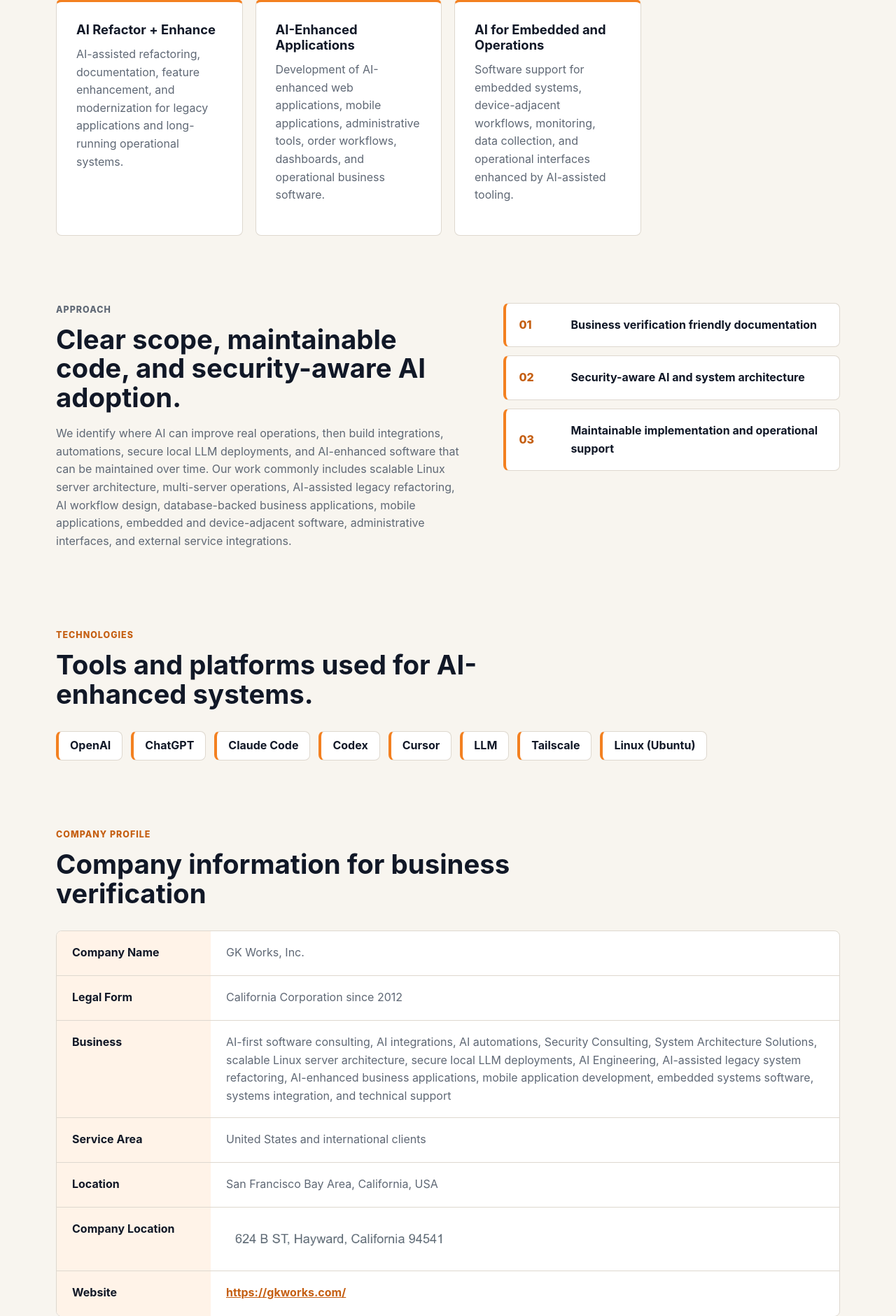
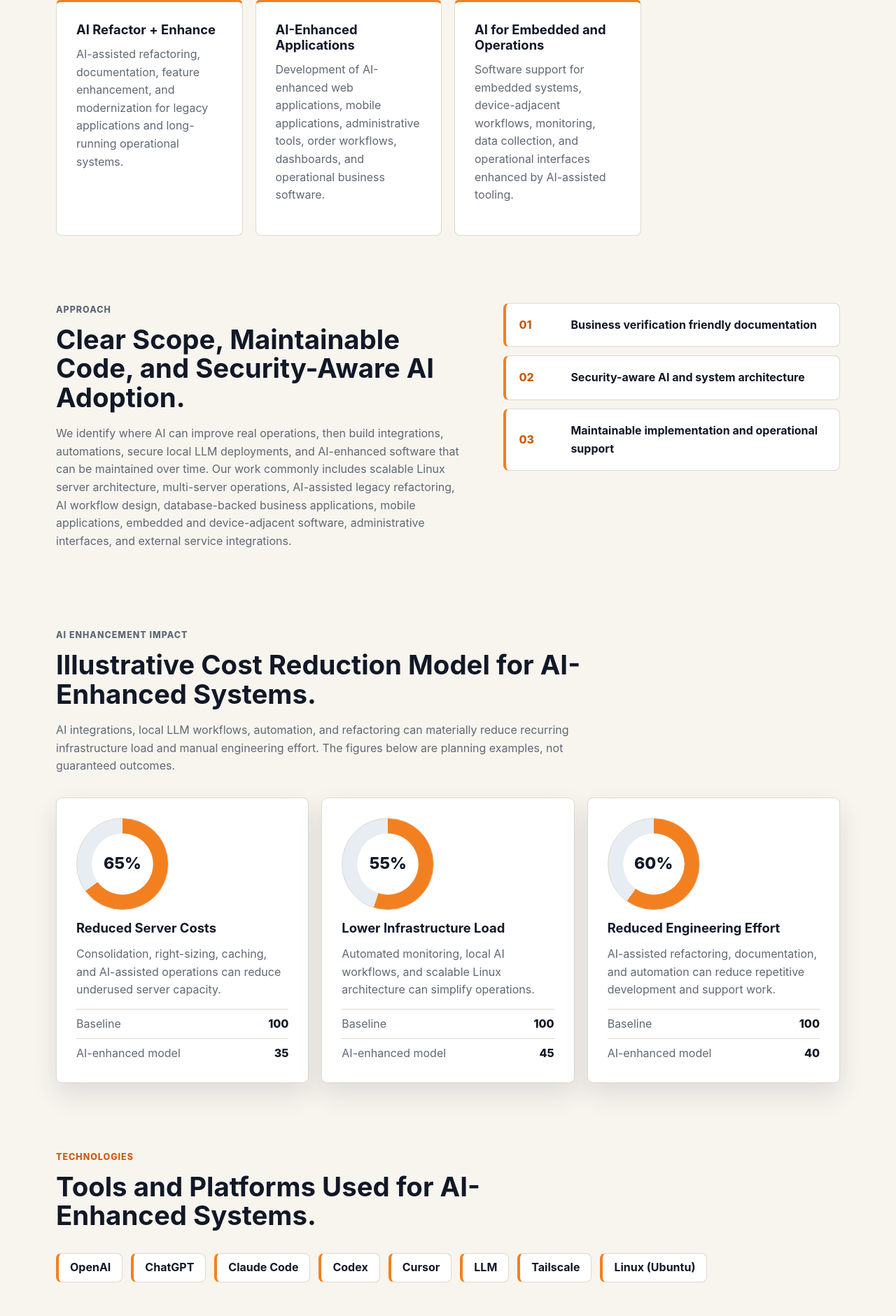
Before and after one commit to gkw/gkworks.com, a Flask app: page / in a window 1280 px wide. Shown: the part 1852-3733 px from the top of the page at 70% size. Run offline with Flask 3, Linux system fonts and the light colour scheme.

Commit message:
Add AI cost impact charts

```diff
--- a/static/styles.css
+++ b/static/styles.css
@@ -447,6 +447,83 @@ h3 {
   gap: 12px;
 }
 
+.impact-section p {
+  color: var(--muted);
+}
+
+.impact-grid {
+  display: grid;
+  grid-template-columns: repeat(3, 1fr);
+  gap: 18px;
+}
+
+.impact-card {
+  display: grid;
+  justify-items: start;
+  gap: 14px;
+  padding: 28px;
+  background: var(--white);
+  border: 1px solid var(--line);
+  border-radius: 8px;
+  box-shadow: var(--shadow);
+}
+
+.pie-chart {
+  --reduction: 50;
+  width: 132px;
+  aspect-ratio: 1;
+  display: grid;
+  place-items: center;
+  border-radius: 50%;
+  background:
+    radial-gradient(circle at center, var(--white) 0 47%, transparent 48%),
+    conic-gradient(var(--orange) calc(var(--reduction) * 1%), #e7edf2 0);
+  border: 1px solid var(--line);
+}
+
+.pie-chart span {
+  color: #111827;
+  font-size: 1.45rem;
+  font-weight: 820;
+}
+
+.impact-card h3 {
+  margin-bottom: 0;
+}
+
+.impact-card p {
+  margin-bottom: 0;
+}
+
+.impact-card dl {
+  display: grid;
+  gap: 8px;
+  width: 100%;
+  margin: 0;
+}
+
+.impact-card dl div {
+  display: flex;
+  justify-content: space-between;
+  gap: 16px;
+  padding-top: 8px;
+  border-top: 1px solid var(--line);
+}
+
+.impact-card dt,
+.impact-card dd {
+  margin: 0;
+}
+
+.impact-card dt {
+  color: var(--muted);
+}
+
+.impact-card dd {
+  color: #111827;
+  font-weight: 800;
+}
+
 .technology-grid span {
   display: inline-flex;
   align-items: center;
@@ -616,6 +693,7 @@ h3 {
   .trust-band,
   .service-grid,
   .split-section,
+  .impact-grid,
   .document-grid,
   .contact-section {
     grid-template-columns: 1fr;
--- a/templates/index.html
+++ b/templates/index.html
@@ -21,6 +21,7 @@
       </a>
       <nav class="site-nav" aria-label="Main navigation">
         <a href="#services">Services</a>
+        <a href="#impact">Impact</a>
         <a href="#technologies">Technologies</a>
         <a href="#profile">Company</a>
         <a href="#contact">Contact</a>
@@ -37,7 +38,7 @@
         >
         <div class="hero-overlay"></div>
         <div class="hero-content">
-          <p class="eyebrow">AI-first software consulting for integrations and automations</p>
+          <p class="eyebrow">AI-First Software Consulting for Integrations and Automations</p>
           <h1 id="hero-title">AI-Enhanced Software Engineering for Practical Business Systems.</h1>
           <p class="hero-copy">
             GK Works, Inc., California Corporation since 2012, provides AI-first software consulting for
@@ -70,7 +71,7 @@
       <section class="heritage-section" aria-label="Company continuity">
         <div class="heritage-content">
           <p class="eyebrow">Continuity</p>
-          <h2>Established presence, modern AI engineering focus.</h2>
+          <h2>Established Presence, Modern AI Engineering Focus.</h2>
           <p>
             GK Works, Inc. combines long-running software operations with AI integrations,
             AI automations, secure local AI systems, and AI-assisted refactoring for practical
@@ -82,7 +83,7 @@
       <section class="section" id="services">
         <div class="section-heading">
           <p class="eyebrow">Services</p>
-          <h2>AI integrations, AI automations, security, and scalable architecture.</h2>
+          <h2>AI Integrations, AI Automations, Security, and Scalable Architecture.</h2>
         </div>
         <div class="service-grid">
           <article class="service-card">
@@ -140,7 +141,7 @@
       <section class="section split-section">
         <div>
           <p class="eyebrow">Approach</p>
-          <h2>Clear scope, maintainable code, and security-aware AI adoption.</h2>
+          <h2>Clear Scope, Maintainable Code, and Security-Aware AI Adoption.</h2>
           <p>
             We identify where AI can improve real operations, then build integrations,
             automations, secure local LLM deployments, and AI-enhanced software that can be
@@ -166,10 +167,57 @@
         </div>
       </section>
 
+      <section class="section impact-section" id="impact">
+        <div class="section-heading">
+          <p class="eyebrow">AI Enhancement Impact</p>
+          <h2>Illustrative Cost Reduction Model for AI-Enhanced Systems.</h2>
+          <p>
+            AI integrations, local LLM workflows, automation, and refactoring can materially
+            reduce recurring infrastructure load and manual engineering effort. The figures below
+            are planning examples, not guaranteed outcomes.
+          </p>
+        </div>
+        <div class="impact-grid">
+          <article class="impact-card">
+            <div class="pie-chart" style="--reduction: 65" aria-label="Server cost reduction model: 65 percent reduced">
+              <span>65%</span>
+            </div>
+            <h3>Reduced Server Costs</h3>
+            <p>Consolidation, right-sizing, caching, and AI-assisted operations can reduce underused server capacity.</p>
+            <dl>
+              <div><dt>Baseline</dt><dd>100</dd></div>
+              <div><dt>AI-enhanced model</dt><dd>35</dd></div>
+            </dl>
+          </article>
+          <article class="impact-card">
+            <div class="pie-chart" style="--reduction: 55" aria-label="Infrastructure cost reduction model: 55 percent reduced">
+              <span>55%</span>
+            </div>
+            <h3>Lower Infrastructure Load</h3>
+            <p>Automated monitoring, local AI workflows, and scalable Linux architecture can simplify operations.</p>
+            <dl>
+              <div><dt>Baseline</dt><dd>100</dd></div>
+              <div><dt>AI-enhanced model</dt><dd>45</dd></div>
+            </dl>
+          </article>
+          <article class="impact-card">
+            <div class="pie-chart" style="--reduction: 60" aria-label="Engineering effort reduction model: 60 percent reduced">
+              <span>60%</span>
+            </div>
+            <h3>Reduced Engineering Effort</h3>
+            <p>AI-assisted refactoring, documentation, and automation can reduce repetitive development and support work.</p>
+            <dl>
+              <div><dt>Baseline</dt><dd>100</dd></div>
+              <div><dt>AI-enhanced model</dt><dd>40</dd></div>
+            </dl>
+          </article>
+        </div>
+      </section>
+
       <section class="section" id="technologies">
         <div class="section-heading">
           <p class="eyebrow">Technologies</p>
-          <h2>Tools and platforms used for AI-enhanced systems.</h2>
+          <h2>Tools and Platforms Used for AI-Enhanced Systems.</h2>
         </div>
         <div class="technology-grid" aria-label="Technology list">
           <span>OpenAI</span>
@@ -186,7 +234,7 @@
       <section class="section profile-section" id="profile">
         <div class="section-heading">
           <p class="eyebrow">Company Profile</p>
-          <h2>Company information for business verification</h2>
+          <h2>Company Information for Business Verification</h2>
         </div>
         <dl class="profile-list">
           <div>
@@ -223,7 +271,7 @@
       <section class="contact-section" id="contact">
         <div>
           <p class="eyebrow">Contact</p>
-          <h2>Business inquiries and document requests</h2>
+          <h2>Business Inquiries and Document Requests</h2>
           <p>
             Use this form for consulting inquiries, project discussions, or company documentation
             required for business verification. Submissions are recorded on the server.
```
Also changed, not shown: docs/company-information.md (+24 -12 lines).
